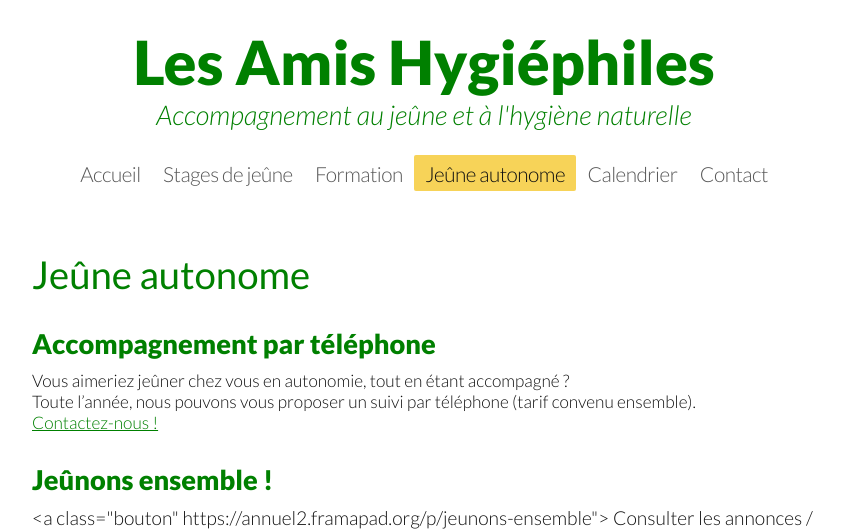
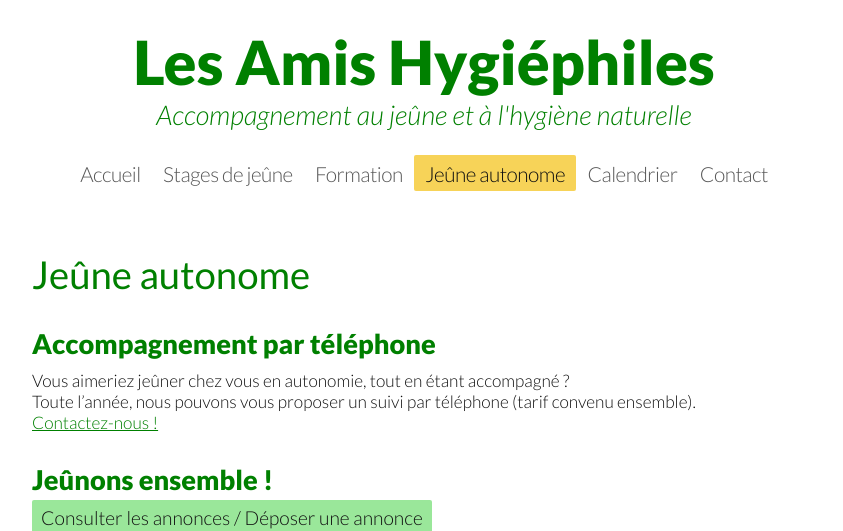
Before and after one commit to lavalsedulion/lesamishygiephiles.fr, a Jekyll site: the page built from pages/jeune-autonome.md, in a window 1280 px wide. Shown: the top 531 px of the page, without its empty margins (216-1059 px from the left). Built offline with Jekyll 4.4.1, drawn with Linux system fonts in a browser that asks for light colours; part of the change alters nothing that is shown; some of the changed text lies outside the part shown.

Commit message:
Update jeune-autonome.md

```diff
--- a/pages/jeune-autonome.md
+++ b/pages/jeune-autonome.md
@@ -15,7 +15,7 @@ Toute l'année, nous pouvons vous proposer un suivi par téléphone (tarif conve
 ## Jeûnons ensemble !
 
 <div id="boutons">
-	<a class="bouton" https://annuel2.framapad.org/p/jeunons-ensemble"> Consulter les annonces / Déposer une annonce</a></div>
+	<a class="bouton" href="https://annuel2.framapad.org/p/jeunons-ensemble"> Consulter les annonces / Déposer une annonce</a></div>
 
 <iframe name="embed_readwrite" src="https://annuel2.framapad.org/p/jeunons-ensemble?showControls=true&showChat=true&showLineNumbers=true&useMonospaceFont=false" width=600 height=400></iframe>
 
```
